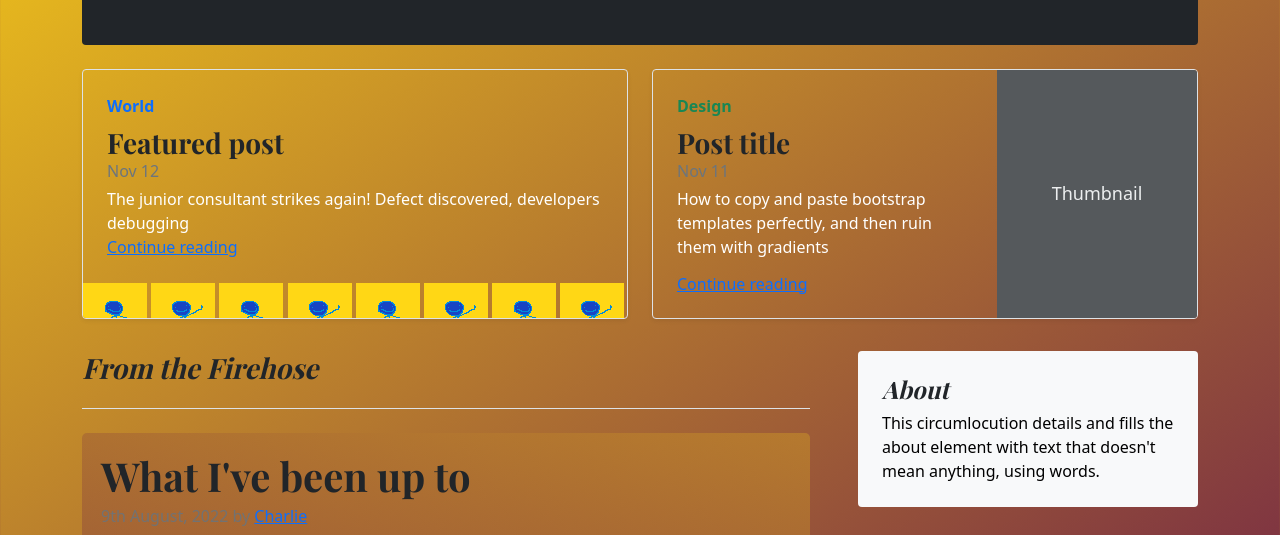
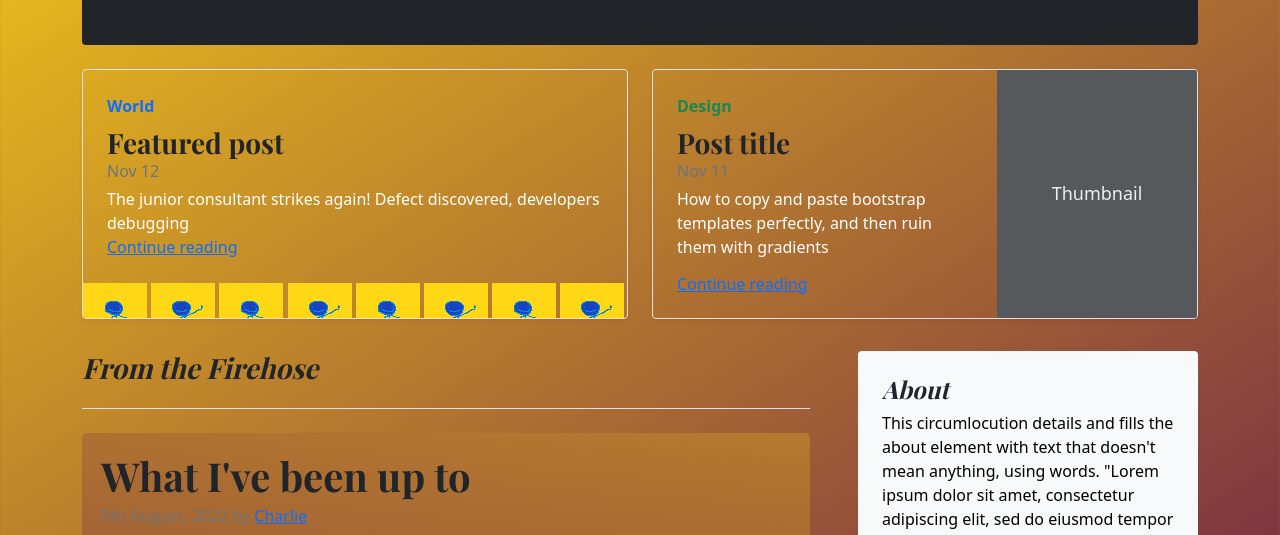
Before and after one commit to c-h-u-z/c-h-u-z.github.io, a plain HTML site: page index.html in a window 1280 px wide. Shown: the part 358-893 px from the top of the page. Drawn offline with nearby package versions, Linux system fonts and the light colour scheme.

Commit message:
added a Lorem Ipsum

```diff
--- a/index.html
+++ b/index.html
@@ -261,7 +261,7 @@
       <div class="position-sticky" style="top: 2rem;">
         <div class="p-4 mb-3 bg-light rounded">
           <h4 class="fst-italic">About</h4>
-          <p class="mb-0" style = "color: black;">This circumlocution details and fills the about element with text that doesn't mean anything, using words.</p>
+          <p class="mb-0" style = "color: black;">This circumlocution details and fills the about element with text that doesn't mean anything, using words. "Lorem ipsum dolor sit amet, consectetur adipiscing elit, sed do eiusmod tempor incididunt ut labore et dolore magna aliqua. Ut enim ad minim veniam, quis nostrud exercitation ullamco laboris nisi ut aliquip ex ea commodo consequat. Duis aute irure dolor in reprehenderit in voluptate velit esse cillum dolore eu fugiat nulla pariatur. Excepteur sint occaecat cupidatat non proident, sunt in culpa qui officia deserunt mollit anim id est laborum."</p>
         </div>
 
         <div class="p-4">
```
